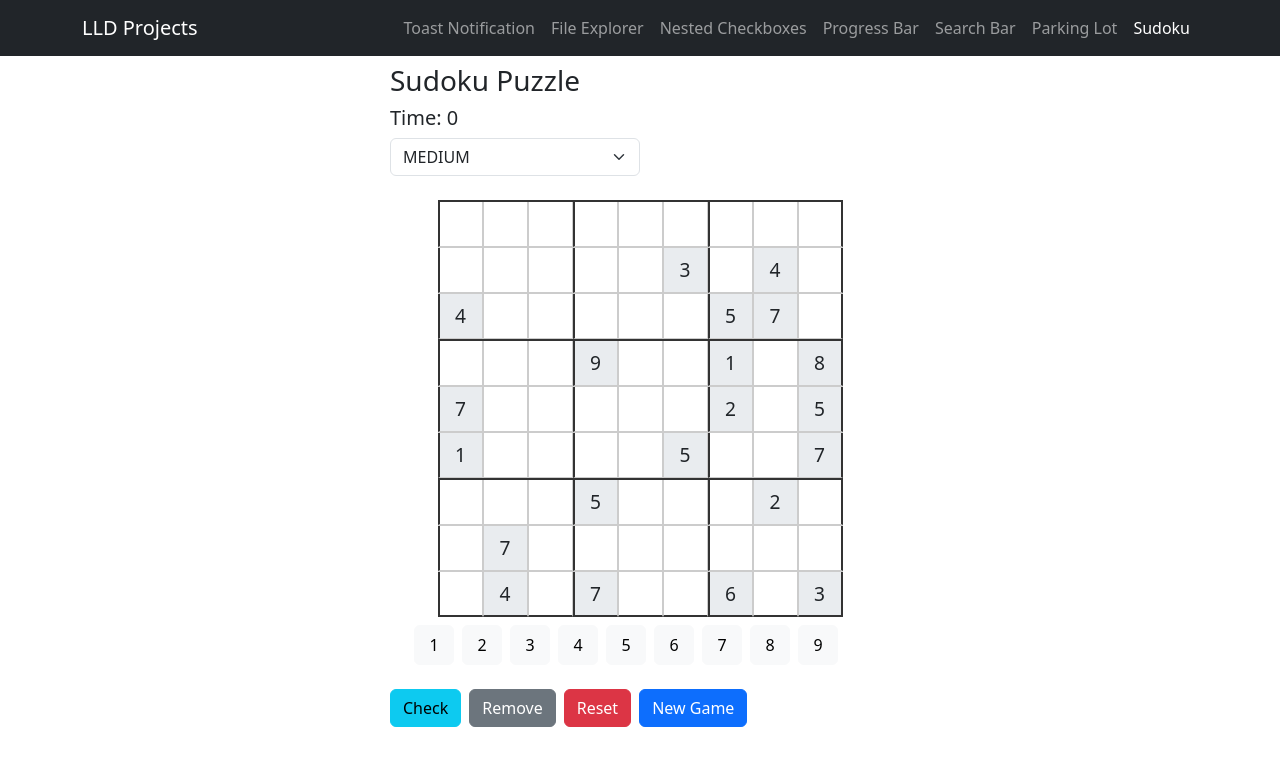
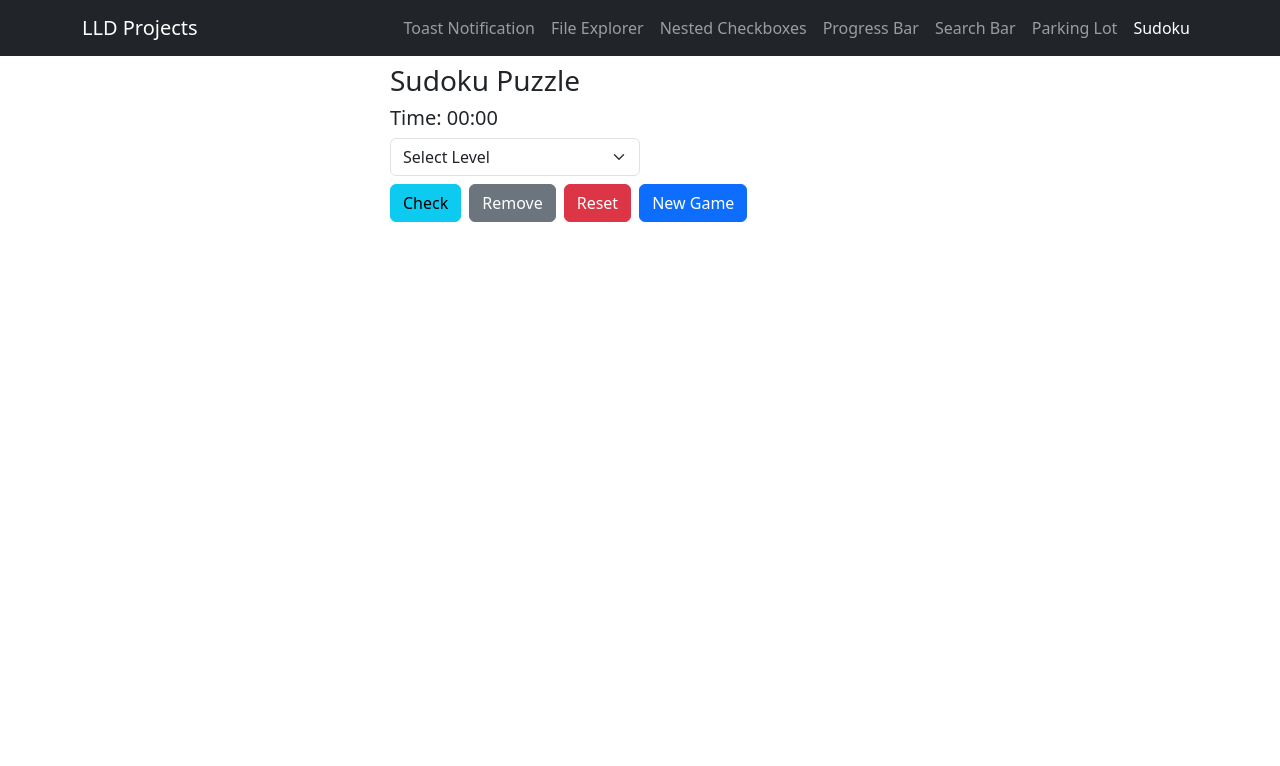
Before and after one commit to nareshb7/LLD-Projects, a React (Vite) app: page /LLD-Projects/sudkou in a window 1280 px wide. Shown: the top 766 px of the page. Built offline with nearby package versions, Linux system fonts and the light colour scheme.

Commit message:
timer added

```diff
--- a/src/projects/sudoku/index.tsx
+++ b/src/projects/sudoku/index.tsx
@@ -11,10 +11,24 @@ import {
 
 let timeOut;
 
+const convertSecondsToHours = (time: number) => {
+  const minutes = Math.floor(time / 60);
+  let hours = Math.floor(minutes / 60);
+  let remainingMinutes = minutes % 60;
+  let seconds = time % 60;
+
+  const pad = (n: number) => String(n).padStart(2, "0");
+
+  if (hours > 0)
+    return `${pad(hours)}:${pad(remainingMinutes)}:${pad(seconds)}`;
+
+  return `${pad(remainingMinutes)}:${pad(seconds)}`;
+};
+
 const genBoard = generateBoard("HARD");
 const Sudoku = () => {
   const [board, setBoard] = useState(genBoard);
-  const [selectedLevel, setSelectedLevel] = useState<Level | null>("MEDIUM");
+  const [selectedLevel, setSelectedLevel] = useState<Level | null>(null);
   const [lastValue, setLastValue] = useState<number | null>(null);
   const [timer, setTimer] = useState(0);
   const [currentSelected, setCurrentSelected] = useState<number[] | null>(null);
@@ -25,6 +39,10 @@ const Sudoku = () => {
     timeOut = setInterval(() => {
       setTimer((prev) => prev + 1);
     }, 1000);
+  };
+
+  const clearTimer = () => {
+    clearInterval(timeOut);
   };
   const handleChange = (row: number, col: number, value: string) => {
     console.log("val::", value);
@@ -52,13 +70,14 @@ const Sudoku = () => {
     setSelectedLevel(value);
     if (value) {
       setBoard(generateBoard(value));
+      startTimer();
     }
   };
 
   const handleReset = () => {
     const updatedBoard = resetCurrentPuzzle(board);
     setBoard(updatedBoard);
-    clearInterval(timeOut);
+    clearTimer();
   };
 
   const handleNewGame = () => {
@@ -83,7 +102,7 @@ const Sudoku = () => {
   return (
     <div className="sudoku-wrapper mx-auto my-2 ">
       <h3>Sudoku Puzzle</h3>
-      <h5>Time: {timer}</h5>
+      <h5>Time: {convertSecondsToHours(timer)}</h5>
       <div className="my-2 w-50">
         <select
           className="form-select form-control"
@@ -98,6 +117,7 @@ const Sudoku = () => {
           ))}
         </select>
       </div>
+      {selectedLevel && (
         <Board
           selected={currentSelected as number[]}
           board={board}
@@ -105,6 +125,7 @@ const Sudoku = () => {
           onFocus={handleFocus}
           lastValue={lastValue}
         />
+      )}
 
       <div className="mt-2 d-flex gap-2 text-center">
         <button className="btn btn-info" onClick={handleCheck}>
```
Lines whose indentation alone changed are shown as unchanged.
